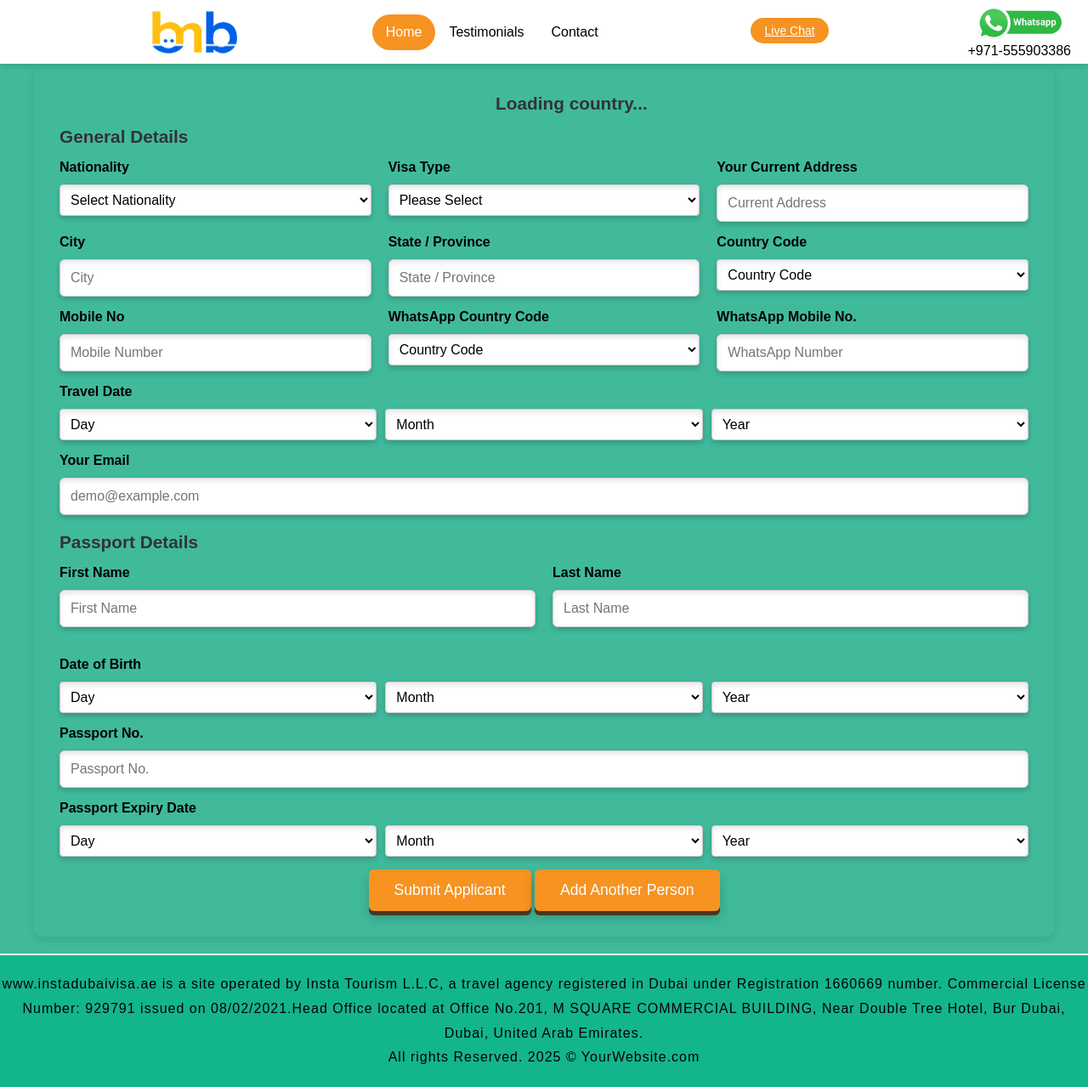
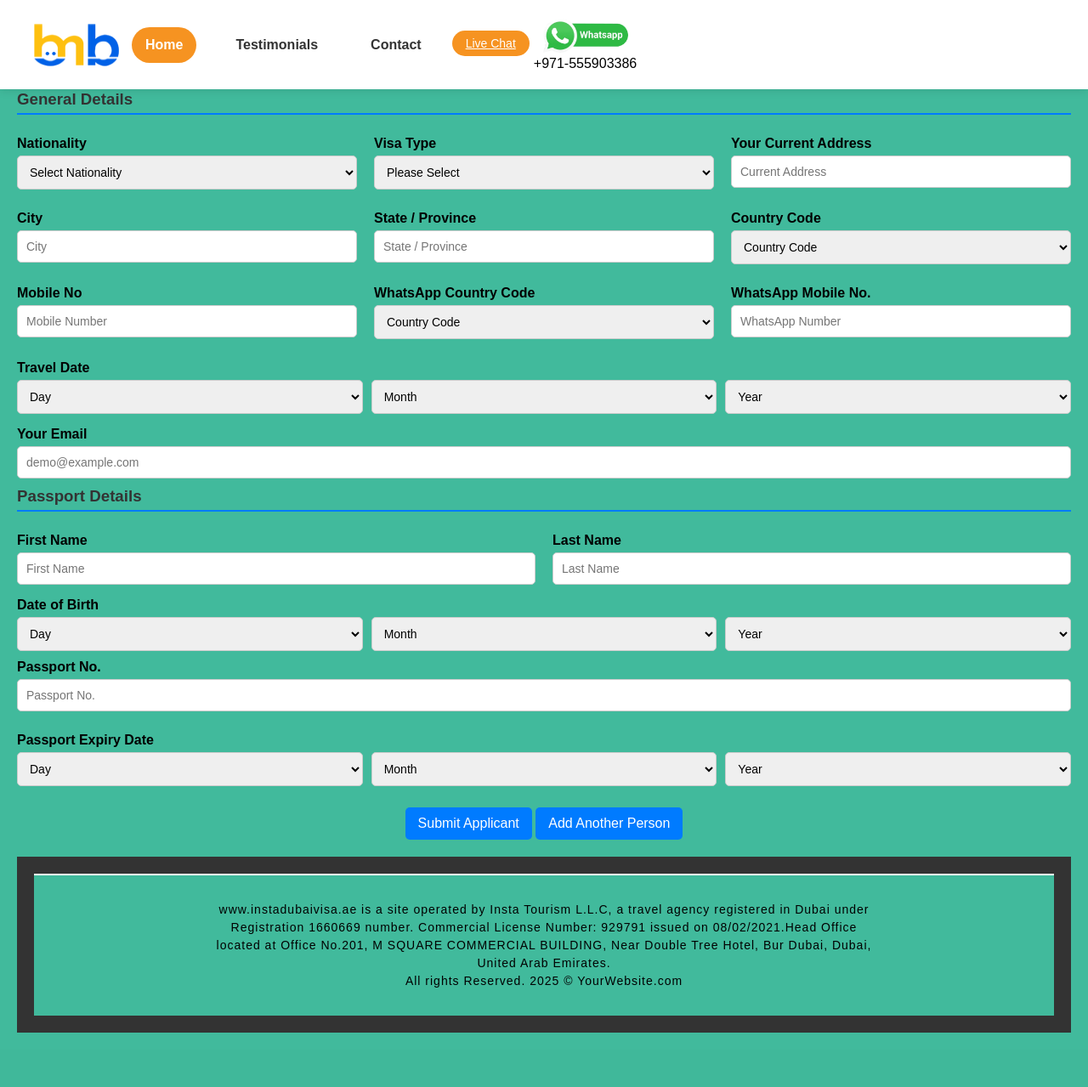
Before and after one commit to SundaramDubey/visaonlineuae-2025-26, a CodeIgniter app: page /visaonlineuae-2025-26/index.php/form in a window 1280 px wide. Shown: the whole page at 85% size. After the commit the page ends 1215 px from the top, so only its background shows below. Run offline with CodeIgniter, Linux system fonts and the light colour scheme.

Commit message:
update-2
common update

```diff
--- a/application/views/form.php
+++ b/application/views/form.php
@@ -59,8 +59,8 @@
     </header>
 
     <form id="vForm" name="vForm" action="#" method="post" enctype="multipart/form-data">
-        <div class="country-listshowcase" id="countryListshowcase" style="text-align:centre;padding-left:45%">
-            <h3>Loading country...</h3>
+        <div class="country-listshowcase" id="countryListshowcase" style="text-align:centre;">
+            <!-- <h3>Loading country...</h3> -->
         </div>
 
         <div class="form-section">
@@ -204,19 +204,30 @@
         </div>
         <button type="submit">Submit Applicant</button>
         <button type="submit">Add Another Person</button>
-    </form>
 
+        <footer class="form-footer">
             <div class="row footerBG">
                 <div class="wrap">
                     <div class="row line-height-reg mobRow mobAlignCenter alignFromCenter">
-                www.instadubaivisa.ae is a site operated by Insta Tourism L.L.C, a travel agency registered in Dubai
-                under Registration 1660669 number. Commercial License Number: 929791 issued on 08/02/2021.Head
-                Office located at Office No.201, M SQUARE COMMERCIAL BUILDING, Near Double Tree Hotel, Bur Dubai,
+                        <p class="content">
+                            www.instadubaivisa.ae is a site operated by Insta Tourism L.L.C, a travel agency registered
+                            in Dubai
+                            under Registration 1660669 number. Commercial License Number: 929791 issued on
+                            08/02/2021.Head
+                            Office located at Office No.201, M SQUARE COMMERCIAL BUILDING, Near Double Tree Hotel, Bur
+                            Dubai,
                             Dubai, United Arab Emirates. <br>
                             All rights Reserved. 2025 © YourWebsite.com
+                        </p>
+
                     </div>
                 </div>
             </div>
+        </footer>
+    </form>
+
+
+
 
     <script src="https://cdnjs.cloudflare.com/ajax/libs/bootstrap/5.3.0/js/bootstrap.bundle.min.js"></script>
 
--- a/assets/css/form.css
+++ b/assets/css/form.css
@@ -1,191 +1,215 @@
+/* General Styles */
 body {
     font-family: Arial, sans-serif;
-	background-color: #41ba9c;
+    background-color: #f8f9fa;
     margin: 0;
     padding: 0;
+    display: flex;
+    justify-content: center;
+    flex-direction: column;
 }
 
-.country-list h2 {
-	margin: 5px 0;
+form {
+	width: 100%;
+    max-width: 15000px;
+    background: #41ba9c;
+    padding: 20px;
+    /* border-radius: 8px; */
+    box-shadow: 0 0 10px rgba(0, 0, 0, 0.1);
+    margin-top: 76px;
 }
+
+h3 {
+    color: #333;
+    border-bottom: 2px solid #007bff;
+    padding-bottom: 5px;
+    margin-bottom: 15px;
+	text-align: left;
+	margin-top: 10px;
+}
+
 .form-row {
     display: flex;
-	justify-content: space-between;
-	gap: 20px; /* Adds space between the two divs */
+    flex-wrap: wrap;
+    gap: 20px;
+    margin-bottom: 15px;
 }
 
 .form-group {
     flex: 1;
-}
-
-.form-group label {
-	display: block;
-	margin-bottom: 3px;
-	text-align: left;
-}
-
-.form-group select {
-	width: 100%; /* Ensures the select element fills the div */
-	padding: 8px;
-	border: 1px solid #ccc;
-	border-radius: 4px;
-}
-
-form {
-	max-width: 1200px;
-	margin: 20px auto;
-	background: #41ba9c;
-	margin-top: 80px;
-	padding: 30px;
-	border-radius: 8px;
-	box-shadow: 0 4px 8px rgba(0, 0, 0, 0.1);
-}
-
-h3 {
-	font-size: 1.3rem;
-	color: #333;
-	margin-bottom: 15px;
-	text-align: left;
-}
-
-.form-section {
-	margin-bottom: 20px;
-}
-
-.form-group {
-	margin-bottom: 15px;
+    min-width: 250px;
 }
 
 label {
-	font-weight: 600;
+    font-weight: bold;
     display: block;
     margin-bottom: 5px;
+	text-align: left;
+	margin-top: 10px;
 }
 
-/* Input Fields with 3D Effect */
-input[type="text"],
-input[type="email"],
-select {
+input, select {
     width: 100%;
-	padding: 12px;
-	font-size: 1rem;
+    padding: 10px;
     border: 1px solid #ccc;
-	border-radius: 6px;
-	box-sizing: border-box;
-	transition: all 0.3s ease-in-out;
-	box-shadow: inset 0 3px 6px rgba(0, 0, 0, 0.1), 0 3px 6px rgba(0, 0, 0, 0.2);
-	background-color: #fff;
-}
-
-input[type="text"]:focus,
-input[type="email"]:focus,
-select:focus {
-	border-color: #4caf50;
-	box-shadow: inset 0 3px 6px rgba(0, 0, 0, 0.1), 0 4px 8px rgba(0, 0, 0, 0.3);
-	outline: none;
-}
-
-input[type="checkbox"] {
-	margin-right: 10px;
-}
-
-/* Button Styling with 3D Effect */
-.button-group {
-	display: flex;
-	justify-content: space-between;
-	gap: 10px;
-	margin-top: 20px;
+    border-radius: 5px;
+    font-size: 14px;
 }
 
 button {
-	padding: 14px 30px;
-	font-size: 1.1rem;
-	color: #fff;
-	background-color: #f69321;
+    background-color: #007bff;
+    color: white;
     border: none;
-	border-radius: 6px;
+    padding: 10px 15px;
+    font-size: 16px;
     cursor: pointer;
-	flex: 1;
-	transition: all 0.3s ease-in-out;
-	box-shadow: 0 5px #4b361f, 0 8px 15px rgba(0, 0, 0, 0.2);
-	position: relative;
+    border-radius: 5px;
+    margin-top: 10px;
 }
 
 button:hover {
-	background-color: #3d8b40;
-	box-shadow: 0 3px #2e6b30, 0 6px 12px rgba(0, 0, 0, 0.2);
-	transform: translateY(2px);
-}
-
-button:active {
-	box-shadow: 0 1px #2e6b30, 0 3px 6px rgba(0, 0, 0, 0.2);
-	transform: translateY(4px);
-}
-
-.tooltip {
-	position: relative;
-	display: inline-block;
-	cursor: pointer;
-}
-
-.tooltip .tooltiptext {
-	visibility: hidden;
-	width: 200px;
-	background-color: #333;
-	color: #fff;
-	text-align: center;
-	border-radius: 5px;
-	padding: 5px;
-	position: absolute;
-	z-index: 1;
-	bottom: 125%;
-	left: 50%;
-	margin-left: -100px;
-}
-
-.tooltip:hover .tooltiptext {
-	visibility: visible;
-}
-
-.form-row {
-	display: flex;
-	justify-content: space-between;
-}
-
-.form-group {
-	display: flex;
-	flex-direction: column;
-	gap: 8px;
+    background-color: #0056b3;
 }
 
 .select-group {
     display: flex;
-	gap: 10px; /* Adjusts spacing between selects */
+    gap: 10px;
 }
 
 .select-group select {
     flex: 1;
-	padding: 8px;
-	border: 1px solid #ccc;
-	border-radius: 4px;
-	min-width: 100px; /* Ensures proper width */
+}
+
+/* Header Styles */
+.headerSection {
+    width: 100%;
+    background-color: #fff;
+    box-shadow: 0 2px 10px rgba(0, 0, 0, 0.1);
+    padding: 15px 20px;
+    display: flex;
+    align-items: center;
+    justify-content: space-between;
+    position: fixed;
+    top: 0;
+    left: 0;
+    z-index: 1000;
+}
+
+.logoPanel img {
+    height: 50px;
+}
+
+.navigation-Panel {
+    display: flex;
+}
+
+.navigation a {
+    text-decoration: none;
+    color: #333;
+    margin: 0 15px;
+    font-weight: bold;
+}
+
+.navigation a:hover {
+    color: #007bff;
+}
+
+.menuIcon {
+    display: none;
+    cursor: pointer;
+}
+
+/* Footer Styles */
+.form-footer {
+    width: 100%;
+    background-color: #333;
+    color: white;
+    text-align: center;
+    padding: 20px;
+    font-size: 14px;
+    margin-top: 20px;
+}
+
+.form-footer .wrap {
+    max-width: 800px;
+    margin: auto;
+    padding: 10px;
+}
+
+.form-footer .line-height-reg {
+    line-height: 1.6;
+}
+
+.form-footer .content {
+    max-width: 100%;
+    text-align: center;
+    font-size: 14px;
+    line-height: 1.5;
+}
+
+/* Responsive Design */
+@media (max-width: 768px) {
+    .form-row {
+        flex-direction: column;
     }
 
     .form-group {
-	display: flex;
-	flex-direction: column;
-	gap: 8px;
+        width: 100%;
     }
 
-.select-group {
-	display: flex;
-	gap: 10px; /* Adjusts spacing between selects */
+    .form-footer {
+        font-size: 12px;
+        padding: 15px;
     }
 
-.select-group select {
-	flex: 1;
+    .form-footer .content {
+        font-size: 12px;
+        padding: 0 15px;
+    }
+
+    .headerSection {
+        flex-direction: column;
+        padding: 10px;
+    }
+
+    .navigation {
+        display: none;
+        flex-direction: column;
+        align-items: center;
+        width: 100%;
+    }
+
+    .navigation a {
+        margin: 10px 0;
+    }
+
+    .menuIcon {
+        display: block;
+    }
+}
+
+@media (max-width: 480px) {
+    form {
+        padding: 15px;
+    }
+
+    h3 {
+        font-size: 18px;
+    }
+
+    input, select, button {
+        font-size: 14px;
         padding: 8px;
-	border: 1px solid #ccc;
-	border-radius: 4px;
-	min-width: 100px; /* Ensures proper width */
     }
+
+    .form-footer {
+        font-size: 10px;
+        padding: 10px;
+        text-align: center;
+    }
+
+    .form-footer .content {
+        font-size: 10px;
+        padding: 0 10px;
+    }
+}
--- a/assets/css/header.css
+++ b/assets/css/header.css
@@ -1200,7 +1200,7 @@ img.lazyloaded {
 
 /* Footer Background */
 .footerBG {
-	background:  #13b58d ;
+	background: #41ba9c;
 	color: black;
 	padding: 20px 0;
 	text-align: center;
```
Also changed, not shown: application/views/header.php (+22 -0 lines), assets/images/bg-2.jpg (added), assets/images/bg-7.jpg (added), assets/images/visitor-visa-bgc.png (added), 1 other file. Lines whose indentation alone changed are shown as unchanged.
